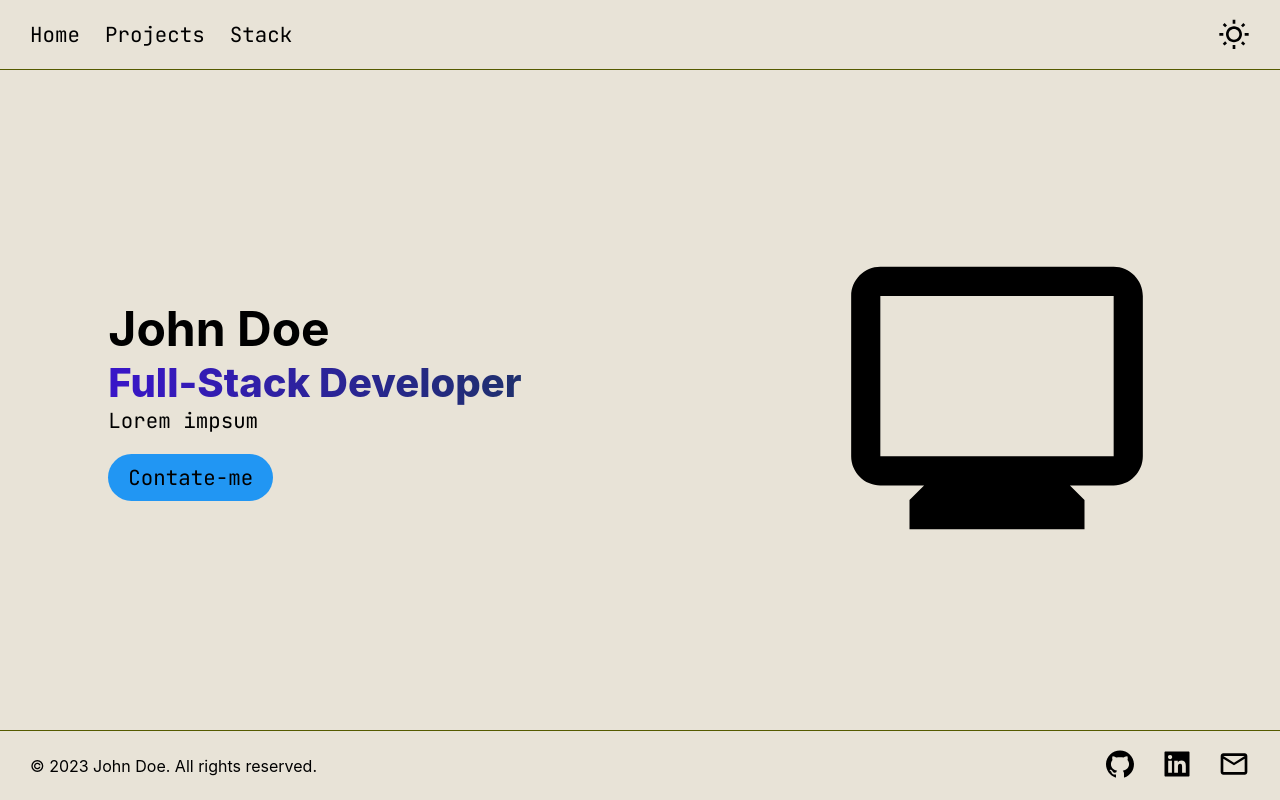
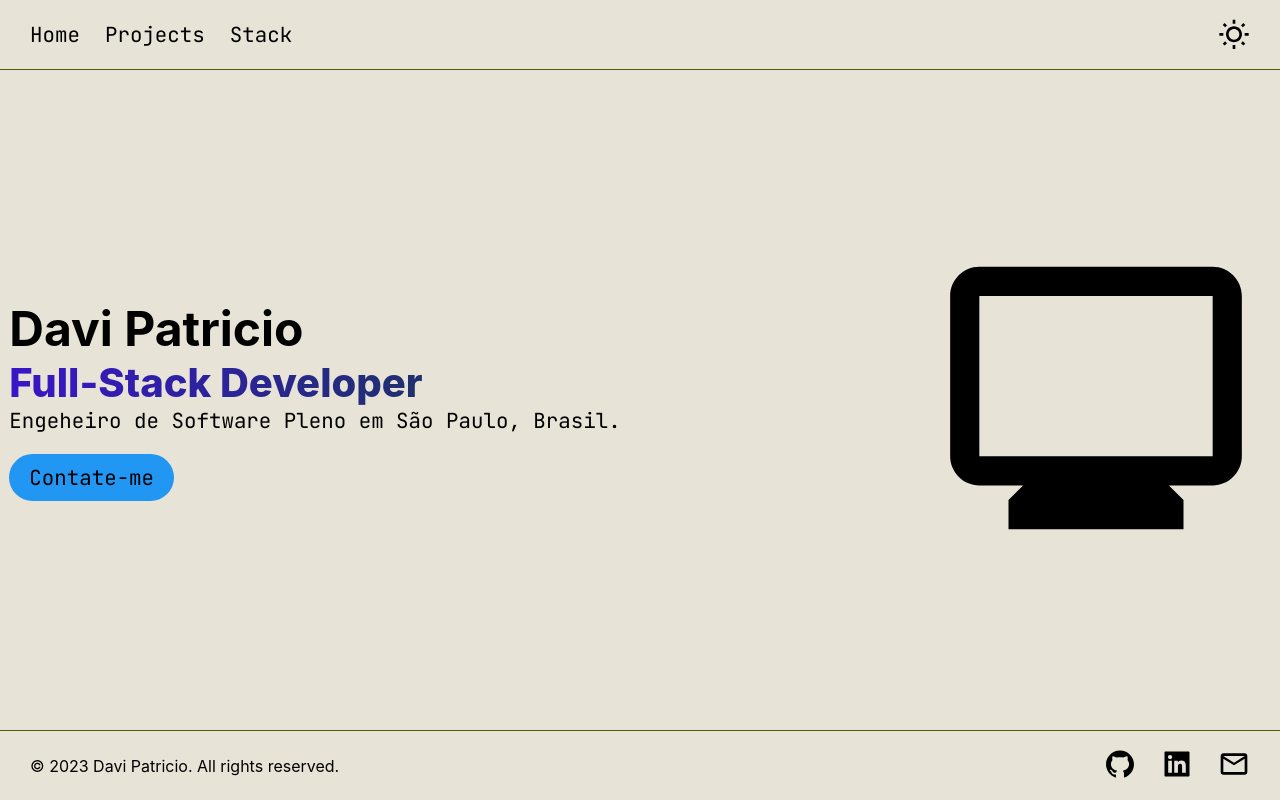
Before and after one commit to davipatricio/personal-website, a React (Vite) app: page / in a window 1280 px wide. Built offline with nearby package versions, Linux system fonts and the light colour scheme.

Commit message:
fill personal information

```diff
--- a/src/components/Footer/index.tsx
+++ b/src/components/Footer/index.tsx
@@ -10,7 +10,7 @@ const Icon = ({ icon, link }: { icon: React.ReactNode; link: string }) => (
 export default function Footer() {
   return (
     <Container>
-      <span>© 2023 John Doe. All rights reserved.</span>
+      <span>© 2023 Davi Patricio. All rights reserved.</span>
 
       <LinksContainer>
         <Icon icon={<AiFillGithub />} link="https://github.com/davipatricio" />
--- a/src/components/HomeContent/index.tsx
+++ b/src/components/HomeContent/index.tsx
@@ -9,9 +9,9 @@ export default function HomeContent() {
   return (
     <Container>
       <LeftContainer variation={theme}>
-        <h3>John Doe</h3>
+        <h3>Davi Patricio</h3>
         <h1>Full-Stack Developer</h1>
-        <p>Lorem impsum</p>
+        <p>Engeheiro de Software Pleno em São Paulo, Brasil.</p>
         <Link to="https://linkedin.com/in/davipatricio/">Contate-me</Link>
       </LeftContainer>
 
```
